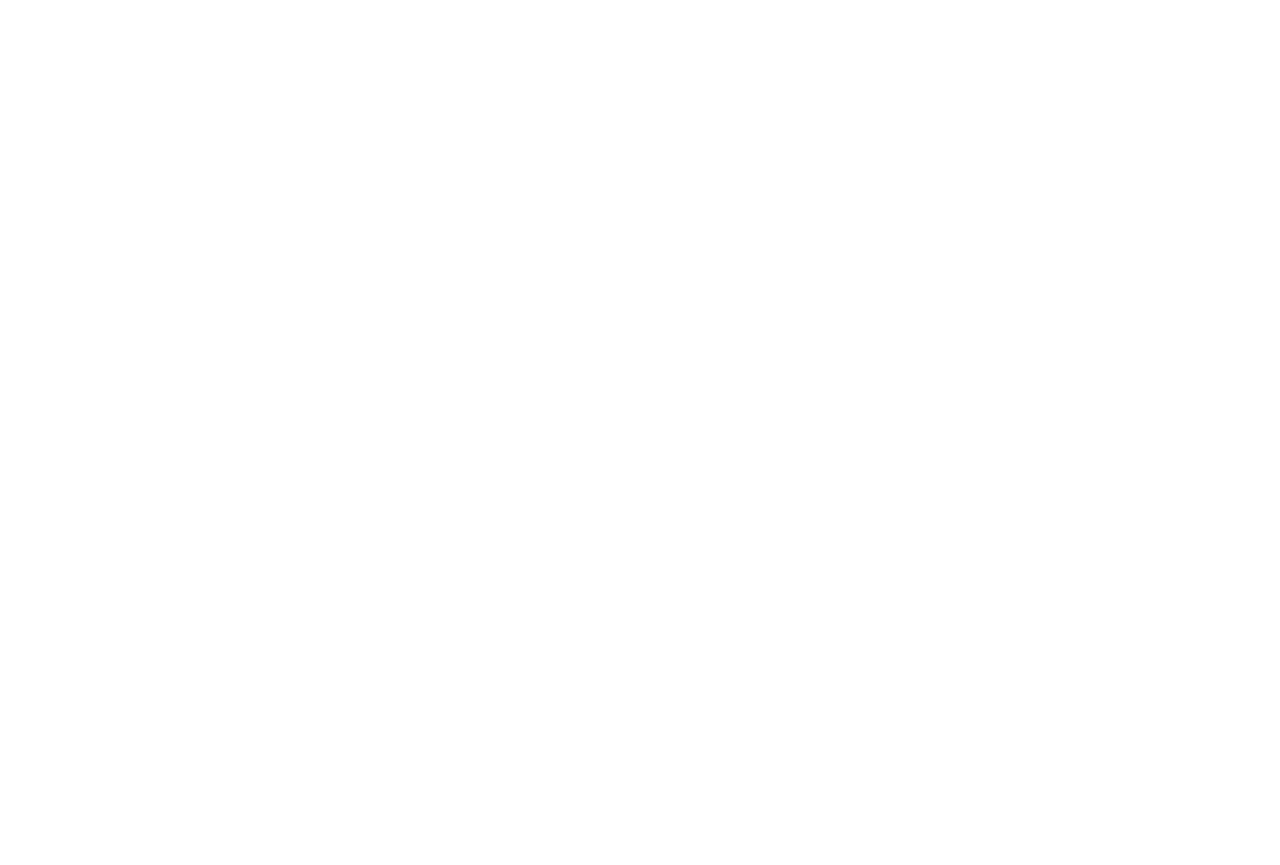
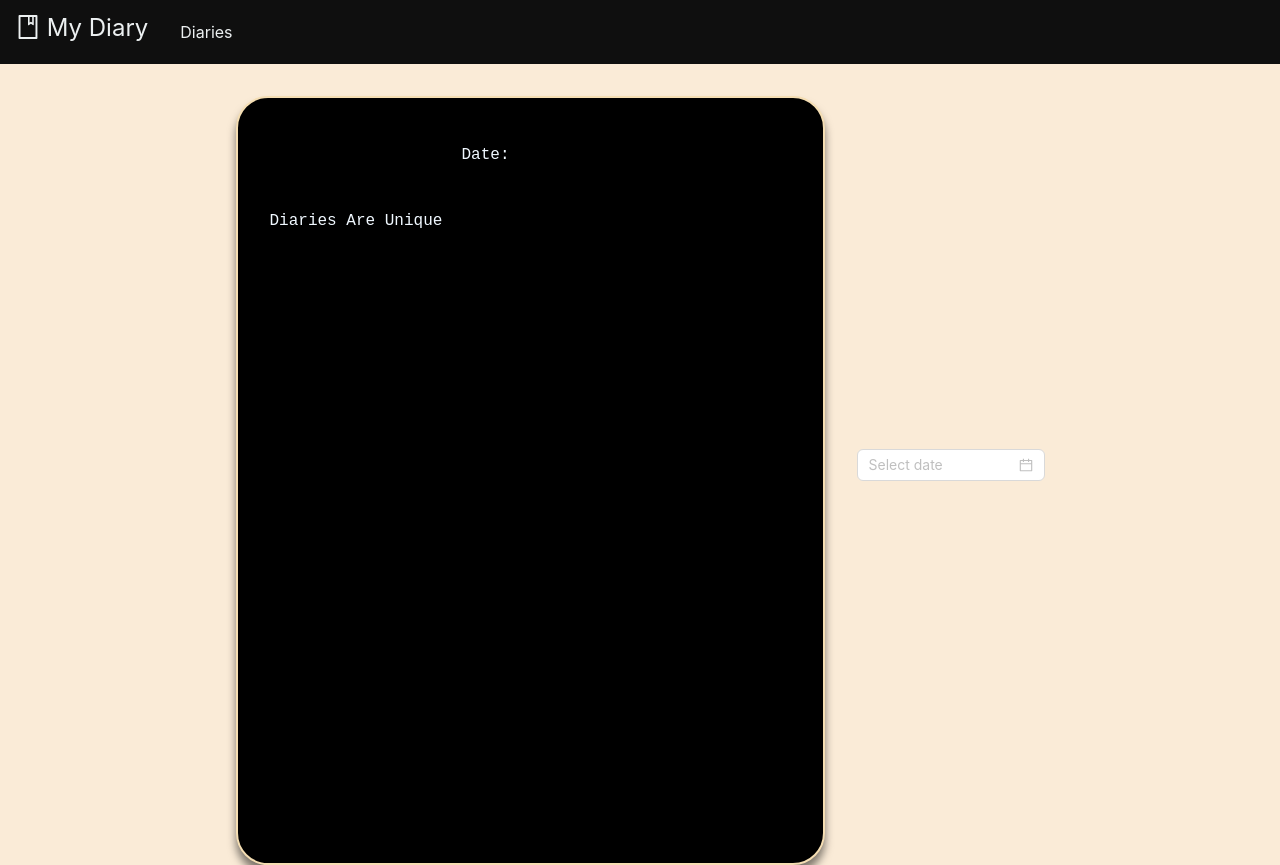
Before and after one commit to Tugay72/DiaryVerse, a React (Create React App) app: page /written_diaries in a window 1280 px wide. Before the commit this address had no page. Before the commit the page ends 800 px from the top, so only its background shows below. Built offline with nearby package versions, Linux system fonts and the light colour scheme.

Commit message:
Written Diaries v0.1

```diff
--- a/src/App.js
+++ b/src/App.js
@@ -3,6 +3,7 @@
 import { BrowserRouter as Router, Route, Routes } from 'react-router-dom';
 import LoginPage from "./pages/login_page/login_page"
 import Homepage from './pages/homepage/homepage';
+import WrittenDiaries from './pages/written_diaries/written_diaries';
 
 function App() {
   return (
@@ -10,6 +11,7 @@
         <Routes>
           <Route path="/" element={<LoginPage />} />
           <Route path="/homepage" element={<Homepage />} />
+          <Route path="/written_diaries" element={<WrittenDiaries />} />
         </Routes>
     </Router>
   );
--- a/src/components/navbar/navbar.jsx
+++ b/src/components/navbar/navbar.jsx
@@ -13,7 +13,8 @@
 
   const menu1 = (
     <Menu>
-      <Menu.Item onClick={() => navigate('/meal_prep')}>Diaries</Menu.Item>
+      <Menu.Item onClick={() => navigate('/homepage')}>New Page</Menu.Item>
+      <Menu.Item onClick={() => navigate('/written_diaries')}>Written Diaries</Menu.Item>
     </Menu>
   );
 
--- a/src/components/text_field/text_field.jsx
+++ b/src/components/text_field/text_field.jsx
@@ -26,7 +26,7 @@
     };
 
     return (
-        <div>
+        <>
             <Toolbar
                 toggleBlockType={toggleBlockType}
                 toggleInlineStyle={toggleInlineStyle}
@@ -39,6 +39,11 @@
                     placeholder="What did you do today?"
                 />
             </div>
-        </div>
+            <button style={{
+                margin: '3rem 0 0 20rem',
+                width: '72px',
+                height: '32px'
+            }}>Save</button>
+        </>
     );
 }
--- a/src/pages/homepage/homepage.css
+++ b/src/pages/homepage/homepage.css
@@ -13,8 +13,9 @@
 
 .digital-clock{
 
+    margin-top: 4rem;
     font-family: 'Courier New', Courier, monospace;
-    font-size: 64px;
+    font-size: 60px;
     font-weight: 100;
 }
 
--- /dev/null
+++ b/src/pages/written_diaries/written_diaries.css
@@ -0,0 +1,37 @@
+.written-diaries-main-page{
+
+    background-color: antiquewhite;
+    min-height: 100vh;
+}
+
+.written-diaries-main-container{
+    display: flex;
+    flex-direction: row;
+    align-items: center;
+    justify-content: center;
+}
+
+.written-diaries-main-container .notebook{
+
+    /* background-image: url('../../assets/tablet.svg'); */
+    /* background-repeat: no-repeat;
+    background-size: cover; */
+    background-color: black;
+    border: 2px solid wheat;
+    border-radius: 2rem;
+    box-shadow: 0px 8px 8px rgba(0, 0, 0, 0.5);
+    min-height: 765px;
+    min-width: 585px;
+
+    margin: 2rem 2rem 0 0;
+}
+
+.written-diaries-main-container .diary{
+    padding: 2rem;
+}
+
+.diary p, h2{
+    font-family: 'Courier New', Courier, monospace;
+    font-size: 16px;
+    color: aliceblue;
+}
--- /dev/null
+++ b/src/pages/written_diaries/written_diaries.jsx
@@ -0,0 +1,32 @@
+import './written_diaries.css';
+import {react, useState, useEffect} from 'react';
+
+import Navbar from '../../components/navbar/navbar'
+import { DatePicker } from 'antd';
+
+
+export default function WrittenDiaries() {
+    const [selectedDate, setSelectedDate] = useState(null);
+
+    const onDateChange = (date, dateString) => {
+        setSelectedDate(dateString)
+        console.log(dateString);
+    };
+
+    return(
+        <div className='written-diaries-main-page'>
+            <Navbar></Navbar>
+            <div className='written-diaries-main-container'>
+
+                <div className='notebook'>
+                    <div className='diary'>
+                        <p style={{paddingLeft: '12rem'}}>Date: {selectedDate}</p>
+                        <p style={{paddingTop: '2rem'}}>Diaries Are Unique</p>
+                    </div>
+
+                </div>
+                <DatePicker onChange={onDateChange}/>
+            </div>
+        </div>
+    )
+}
```
Also changed, not shown: src/assets/tablet.svg (added).
